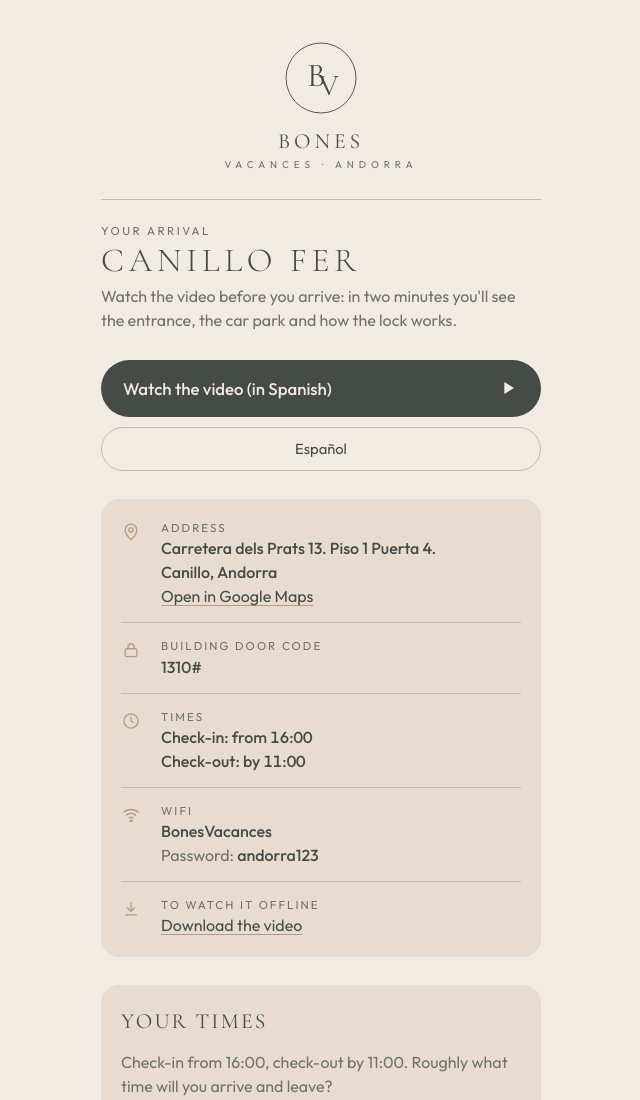
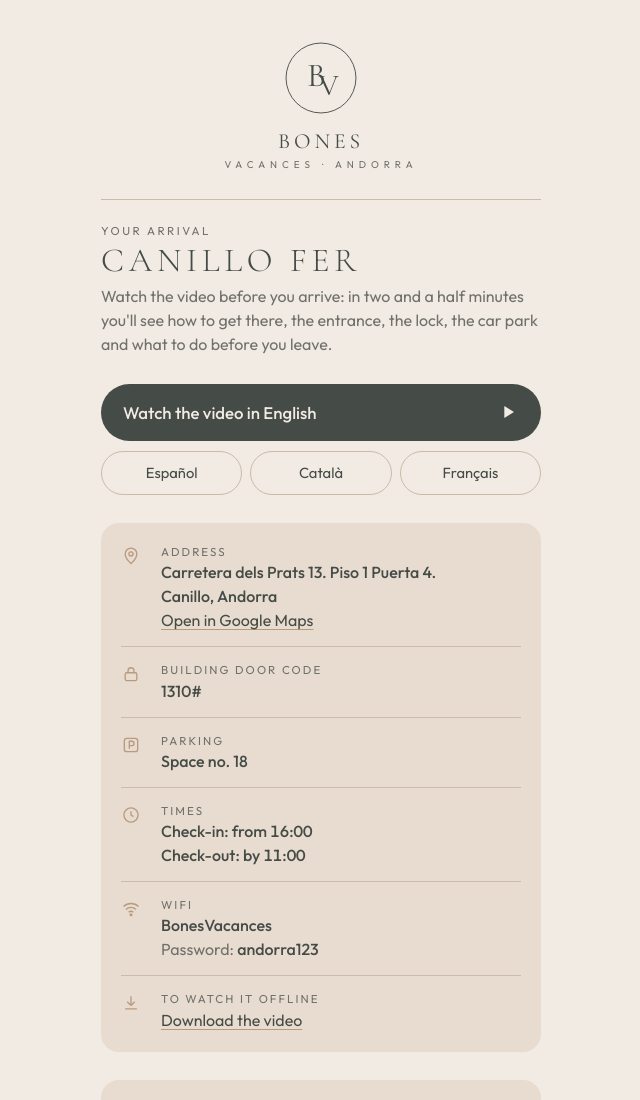
Before and after one commit to BonesVacances/llegada, a plain HTML site: page canillo-fer/index.html in a window 1280 px wide. Shown: the top 1100 px of the page, without its empty margins (319-959 px from the left). Drawn offline with nearby package versions, Linux system fonts and the light colour scheme.

Commit message:
Canillo Fer: vídeos nuevos en es, ca, en y fr (Drive), plaza 18 y página en catalán
Co-Authored-By: Claude Opus 5.5 <noreply@anthropic.com>

```diff
--- a/canillo-fer/index.html
+++ b/canillo-fer/index.html
@@ -122,11 +122,11 @@ footer { text-align: center; display: flex; flex-direction: column; gap: 6px; }
   <section class="place">
     <span class="eyebrow" data-t="eyebrow">Tu llegada</span>
     <h1>Canillo Fer</h1>
-    <p class="intro" data-t="intro">Mira el vídeo antes de llegar: en dos minutos verás la entrada, el parking y cómo funciona la cerradura.</p>
+    <p class="intro" data-t="intro">Mira el vídeo antes de llegar: en dos minutos y medio verás cómo llegar, el portal, la cerradura, el parking y qué hacer antes de irte.</p>
   </section>
 
   <section class="langs" aria-label="Idioma del vídeo">
-    <a class="lang-main" id="lang-main" href="https://youtu.be/s_LMBfaOWVE" target="_blank" rel="noopener">
+    <a class="lang-main" id="lang-main" href="https://drive.google.com/file/d/1hne5YFtjWFQMMqGpfCQ317LxTEp5OrXz/view" target="_blank" rel="noopener">
       <span id="lang-main-label">Ver el vídeo en español</span>
       <svg viewBox="0 0 24 24" fill="currentColor" aria-hidden="true"><path d="M8 5.5v13l10.5-6.5z"/></svg>
     </a>
@@ -143,6 +143,10 @@ footer { text-align: center; display: flex; flex-direction: column; gap: 6px; }
       <div><div class="k" data-t="portal">Código del portal</div><div class="v">1310#</div></div>
     </div>
     <div class="row">
+      <svg viewBox="0 0 24 24" fill="none" stroke="currentColor" stroke-width="1.6" aria-hidden="true"><rect x="4" y="4" width="16" height="16" rx="3"/><path d="M10 16.5v-9h3a2.6 2.6 0 0 1 0 5.2h-3"/></svg>
+      <div><div class="k" data-t="parking">Parking</div><div class="v" data-t="space">Plaza n.º 18</div></div>
+    </div>
+    <div class="row">
       <svg viewBox="0 0 24 24" fill="none" stroke="currentColor" stroke-width="1.6" aria-hidden="true"><circle cx="12" cy="12" r="8.5"/><path d="M12 7.5V12l3 2"/></svg>
       <div><div class="k" data-t="hours">Horario</div><div class="v times"><span data-t="cin">Check-in: desde las 16:00</span><br><span data-t="cout">Check-out: hasta las 11:00</span></div></div>
     </div>
@@ -152,7 +156,7 @@ footer { text-align: center; display: flex; flex-direction: column; gap: 6px; }
     </div>
     <div class="row">
       <svg viewBox="0 0 24 24" fill="none" stroke="currentColor" stroke-width="1.6" aria-hidden="true"><path d="M12 4v11m0 0-4.5-4.5M12 15l4.5-4.5M5 19h14"/></svg>
-      <div><div class="k" data-t="offline">Para verlo sin cobertura</div><a id="dl-link" href="https://drive.google.com/drive/folders/1GnqAeUlia1L0wOKTKw-3pTUYaQSLi-jV?usp=sharing" target="_blank" rel="noopener" data-t="download">Descarga el vídeo antes de salir</a></div>
+      <div><div class="k" data-t="offline">Para verlo sin cobertura</div><a id="dl-link" href="https://drive.usercontent.google.com/download?id=1hne5YFtjWFQMMqGpfCQ317LxTEp5OrXz&export=download" target="_blank" rel="noopener" data-t="download">Descarga el vídeo antes de salir</a></div>
     </div>
   </section>
 
@@ -173,20 +177,25 @@ footer { text-align: center; display: flex; flex-direction: column; gap: 6px; }
 </div>
 
 <script>
-// Un enlace por idioma. De momento solo está el vídeo en español (el de las instrucciones de llegada).
-// Cuando esté el vídeo nuevo, se cambian estas líneas; los idiomas sin vídeo no salen como botón.
+// Un enlace por idioma: vídeo nuevo de Canillo (24 nov 2026). De momento se ve en Drive; cuando esté en YouTube, se cambian estas líneas.
 const VIDEOS = {
-  es: "https://youtu.be/s_LMBfaOWVE",
-  en: "",
-  fr: ""
+  es: "https://drive.google.com/file/d/1hne5YFtjWFQMMqGpfCQ317LxTEp5OrXz/view",
+  ca: "https://drive.google.com/file/d/17EpGLDzrk5a0-XfV4XVbL4BYAKlmxRr-/view",
+  en: "https://drive.google.com/file/d/10Httn4NMdlNE2ZUdDHo9__YTqwStrTvu/view",
+  fr: "https://drive.google.com/file/d/1ky38PRQM32kIxNYL6WeCqUXLt2SKJHjm/view"
 };
-// Descarga del vídeo: carpeta pública de Drive de Canillo Fer (la de las instrucciones de llegada).
-const FOLDER = "https://drive.google.com/drive/folders/1GnqAeUlia1L0wOKTKw-3pTUYaQSLi-jV?usp=sharing";
-const DOWNLOADS = { es: FOLDER, en: FOLDER, fr: FOLDER };
+// Descarga directa del vídeo de cada idioma (carpeta pública «Vídeos check-in/Canillo» de Drive)
+const DOWNLOADS = {
+  es: "https://drive.usercontent.google.com/download?id=1hne5YFtjWFQMMqGpfCQ317LxTEp5OrXz&export=download",
+  ca: "https://drive.usercontent.google.com/download?id=17EpGLDzrk5a0-XfV4XVbL4BYAKlmxRr-&export=download",
+  en: "https://drive.usercontent.google.com/download?id=10Httn4NMdlNE2ZUdDHo9__YTqwStrTvu&export=download",
+  fr: "https://drive.usercontent.google.com/download?id=1ky38PRQM32kIxNYL6WeCqUXLt2SKJHjm&export=download"
+};
 const T = {
-  es: { name: "Español", watch: "Ver el vídeo en español", eyebrow: "Tu llegada", intro: "Mira el vídeo antes de llegar: en dos minutos verás la entrada, el parking y cómo funciona la cerradura.", address: "Dirección", portal: "Código del portal", password: "Contraseña", maps: "Abrir en Google Maps", times: "Desde las 16:00 · Hasta las 11:00", offline: "Para verlo sin cobertura", download: "Descargar el vídeo", demo: "Ejemplo: de momento los tres idiomas abren el vídeo actual. Cuando estén grabados, cada botón abrirá su vídeo.", hours: "Horario", cin: "Check-in: desde las 16:00", cout: "Check-out: hasta las 11:00", waTitle: "¿Necesitas ayuda?", waText: "Escríbenos por WhatsApp. Pon tu número de reserva o tu nombre y sabremos al momento quién eres.", waLabel: "Número de reserva o nombre", waBtn: "Abrir WhatsApp", waMsg: "Hola, soy huésped de Canillo Fer. Reserva o nombre: {r}.", waMsgNo: "Hola, soy huésped de Canillo Fer." },
-  en: { name: "English", watch: "Watch the video in English", watchEs: "Watch the video (in Spanish)", eyebrow: "Your arrival", intro: "Watch the video before you arrive: in two minutes you'll see the entrance, the car park and how the lock works.", address: "Address", portal: "Building door code", password: "Password", maps: "Open in Google Maps", times: "From 16:00 · Until 11:00", offline: "To watch it offline", download: "Download the video", demo: "Example: for now all three languages open the current video. Once recorded, each button will open its own video.", hours: "Times", cin: "Check-in: from 16:00", cout: "Check-out: by 11:00", waTitle: "Need help?", waText: "Message us on WhatsApp. Add your booking number or your name and we will know straight away who you are.", waLabel: "Booking number or name", waBtn: "Open WhatsApp", waMsg: "Hi, I am a guest at Canillo Fer. Booking or name: {r}.", waMsgNo: "Hi, I am a guest at Canillo Fer." },
-  fr: { name: "Français", watch: "Voir la vidéo en français", watchEs: "Voir la vidéo (en espagnol)", eyebrow: "Votre arrivée", intro: "Regardez la vidéo avant d'arriver : en deux minutes, vous verrez l'entrée, le parking et le fonctionnement de la serrure.", address: "Adresse", portal: "Code de la porte d'entrée", password: "Mot de passe", maps: "Ouvrir dans Google Maps", times: "À partir de 16h00 · Jusqu'à 11h00", offline: "Pour la voir sans réseau", download: "Télécharger la vidéo", demo: "Exemple : pour l'instant, les trois langues ouvrent la vidéo actuelle. Une fois enregistrées, chaque bouton ouvrira sa vidéo.", hours: "Horaires", cin: "Check-in : à partir de 16h00", cout: "Check-out : jusqu'à 11h00", waTitle: "Besoin d'aide ?", waText: "Écrivez-nous sur WhatsApp. Indiquez votre numéro de réservation ou votre nom et nous saurons tout de suite qui vous êtes.", waLabel: "Numéro de réservation ou nom", waBtn: "Ouvrir WhatsApp", waMsg: "Bonjour, je suis client de Canillo Fer. Réservation ou nom : {r}.", waMsgNo: "Bonjour, je suis client de Canillo Fer." }
+  es: { name: "Español", watch: "Ver el vídeo en español", eyebrow: "Tu llegada", intro: "Mira el vídeo antes de llegar: en dos minutos y medio verás cómo llegar, el portal, la cerradura, el parking y qué hacer antes de irte.", parking: "Parking", space: "Plaza n.º 18", address: "Dirección", portal: "Código del portal", password: "Contraseña", maps: "Abrir en Google Maps", times: "Desde las 16:00 · Hasta las 11:00", offline: "Para verlo sin cobertura", download: "Descargar el vídeo", demo: "Ejemplo: de momento los tres idiomas abren el vídeo actual. Cuando estén grabados, cada botón abrirá su vídeo.", hours: "Horario", cin: "Check-in: desde las 16:00", cout: "Check-out: hasta las 11:00", waTitle: "¿Necesitas ayuda?", waText: "Escríbenos por WhatsApp. Pon tu número de reserva o tu nombre y sabremos al momento quién eres.", waLabel: "Número de reserva o nombre", waBtn: "Abrir WhatsApp", waMsg: "Hola, soy huésped de Canillo Fer. Reserva o nombre: {r}.", waMsgNo: "Hola, soy huésped de Canillo Fer." },
+  ca: { name: "Català", watch: "Mira el vídeo en català", eyebrow: "La teva arribada", intro: "Mira el vídeo abans d'arribar: en dos minuts i mig veuràs com arribar-hi, el portal, el pany, el pàrquing i què has de fer abans de marxar.", parking: "Pàrquing", space: "Plaça núm. 18", address: "Adreça", portal: "Codi del portal", password: "Contrasenya", maps: "Obrir a Google Maps", offline: "Per veure'l sense cobertura", download: "Descarrega el vídeo", hours: "Horari", cin: "Check-in: a partir de les 16:00", cout: "Check-out: fins a les 11:00", waTitle: "Necessites ajuda?", waText: "Escriu-nos per WhatsApp. Posa el teu número de reserva o el teu nom i sabrem de seguida qui ets.", waLabel: "Número de reserva o nom", waBtn: "Obrir WhatsApp", waMsg: "Hola, soc hoste de Canillo Fer. Reserva o nom: {r}.", waMsgNo: "Hola, soc hoste de Canillo Fer." },
+  en: { name: "English", watch: "Watch the video in English", watchEs: "Watch the video (in Spanish)", eyebrow: "Your arrival", intro: "Watch the video before you arrive: in two and a half minutes you'll see how to get there, the entrance, the lock, the car park and what to do before you leave.", parking: "Parking", space: "Space no. 18", address: "Address", portal: "Building door code", password: "Password", maps: "Open in Google Maps", times: "From 16:00 · Until 11:00", offline: "To watch it offline", download: "Download the video", demo: "Example: for now all three languages open the current video. Once recorded, each button will open its own video.", hours: "Times", cin: "Check-in: from 16:00", cout: "Check-out: by 11:00", waTitle: "Need help?", waText: "Message us on WhatsApp. Add your booking number or your name and we will know straight away who you are.", waLabel: "Booking number or name", waBtn: "Open WhatsApp", waMsg: "Hi, I am a guest at Canillo Fer. Booking or name: {r}.", waMsgNo: "Hi, I am a guest at Canillo Fer." },
+  fr: { name: "Français", watch: "Voir la vidéo en français", watchEs: "Voir la vidéo (en espagnol)", eyebrow: "Votre arrivée", intro: "Regardez la vidéo avant d'arriver : en deux minutes et demie, vous verrez comment arriver, l'entrée, la serrure, le parking et quoi faire avant de partir.", parking: "Parking", space: "Place n° 18", address: "Adresse", portal: "Code de la porte d'entrée", password: "Mot de passe", maps: "Ouvrir dans Google Maps", times: "À partir de 16h00 · Jusqu'à 11h00", offline: "Pour la voir sans réseau", download: "Télécharger la vidéo", demo: "Exemple : pour l'instant, les trois langues ouvrent la vidéo actuelle. Une fois enregistrées, chaque bouton ouvrira sa vidéo.", hours: "Horaires", cin: "Check-in : à partir de 16h00", cout: "Check-out : jusqu'à 11h00", waTitle: "Besoin d'aide ?", waText: "Écrivez-nous sur WhatsApp. Indiquez votre numéro de réservation ou votre nom et nous saurons tout de suite qui vous êtes.", waLabel: "Numéro de réservation ou nom", waBtn: "Ouvrir WhatsApp", waMsg: "Bonjour, je suis client de Canillo Fer. Réservation ou nom : {r}.", waMsgNo: "Bonjour, je suis client de Canillo Fer." }
 };
 function detect() {
   const langs = navigator.languages && navigator.languages.length ? navigator.languages : [navigator.language || "es"];
--- a/horarios.js
+++ b/horarios.js
@@ -16,6 +16,7 @@
 
   const T = {
     es: { title: "Tu horario", text: "Check-in a partir de las 16:00, check-out hasta las 11:00. ¿A qué hora más o menos llegarás y te irás?", day: "Día de llegada", arrive: "Llegaré", leave: "Me iré", choose: "Elige", unknown: "Aún no lo sé", early: "Lo antes posible: avisadme si el piso está listo antes de las 16:00", late: "Más tarde de las 22:00", before: "Antes de las 8:00", send: "Enviar", sending: "Enviando…", ok: "¡Gracias! Lo hemos apuntado.", err: "No se ha podido enviar. Inténtalo otra vez o escríbenos por WhatsApp.", missing: "Indica el día de llegada y al menos una hora.", earlyNote: "Si el piso está listo antes, te avisaremos. Si no, la entrada es a partir de las 16:00.", lateNote: "Puedes llegar más tarde sin problema, pero a partir de las 22:00 no atendemos WhatsApp ni llamadas. Mira bien el vídeo antes de llegar." },
+    ca: { title: "El teu horari", text: "Check-in a partir de les 16:00, check-out fins a les 11:00. A quina hora més o menys arribaràs i marxaràs?", day: "Dia d'arribada", arrive: "Arribaré", leave: "Marxaré", choose: "Tria", unknown: "Encara no ho sé", early: "Com més aviat millor: aviseu-me si el pis és a punt abans de les 16:00", late: "Més tard de les 22:00", before: "Abans de les 8:00", send: "Enviar", sending: "Enviant…", ok: "Gràcies! Ho hem apuntat.", err: "No s'ha pogut enviar. Torna-ho a provar o escriu-nos per WhatsApp.", missing: "Indica el dia d'arribada i almenys una hora.", earlyNote: "Si el pis és a punt abans, t'avisarem. Si no, l'entrada és a partir de les 16:00.", lateNote: "Pots arribar més tard sense problema, però a partir de les 22:00 no atenem WhatsApp ni trucades. Mira bé el vídeo abans d'arribar." },
     en: { title: "Your times", text: "Check-in from 16:00, check-out by 11:00. Roughly what time will you arrive and leave?", day: "Arrival day", arrive: "I'll arrive", leave: "I'll leave", choose: "Choose", unknown: "Not sure yet", early: "As early as possible: let me know if the flat is ready before 16:00", late: "Later than 22:00", before: "Before 8:00", send: "Send", sending: "Sending…", ok: "Thank you! We've noted it down.", err: "It couldn't be sent. Please try again or message us on WhatsApp.", missing: "Please add your arrival day and at least one time.", earlyNote: "If the flat is ready earlier, we'll let you know. If not, check-in is from 16:00.", lateNote: "You can arrive later, no problem, but from 22:00 we don't answer WhatsApp or calls. Please watch the video carefully before you arrive." },
     fr: { title: "Vos horaires", text: "Check-in à partir de 16h00, check-out jusqu'à 11h00. Vers quelle heure pensez-vous arriver et repartir ?", day: "Jour d'arrivée", arrive: "J'arriverai", leave: "Je partirai", choose: "Choisir", unknown: "Je ne sais pas encore", early: "Le plus tôt possible : prévenez-moi si le logement est prêt avant 16h00", late: "Après 22h00", before: "Avant 8h00", send: "Envoyer", sending: "Envoi…", ok: "Merci ! C'est noté.", err: "L'envoi n'a pas abouti. Réessayez ou écrivez-nous sur WhatsApp.", missing: "Indiquez le jour d'arrivée et au moins une heure.", earlyNote: "Si le logement est prêt plus tôt, nous vous préviendrons. Sinon, l'arrivée se fait à partir de 16h00.", lateNote: "Vous pouvez arriver plus tard sans problème, mais à partir de 22h00 nous ne répondons ni sur WhatsApp ni au téléphone. Regardez bien la vidéo avant d'arriver." }
   };
```
